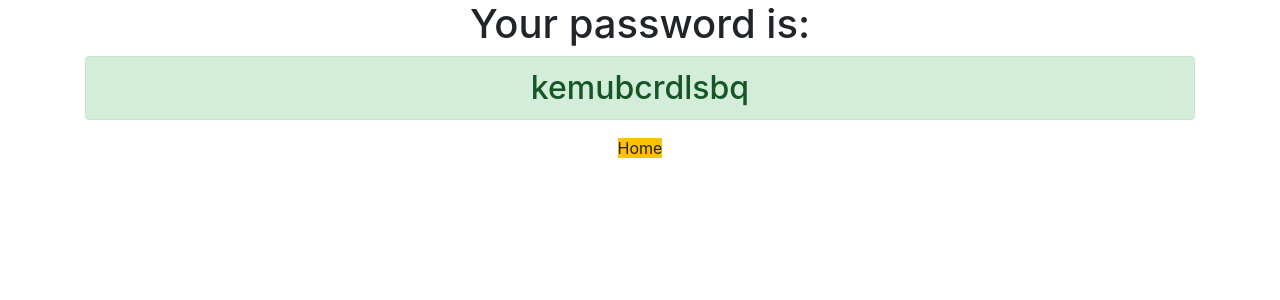
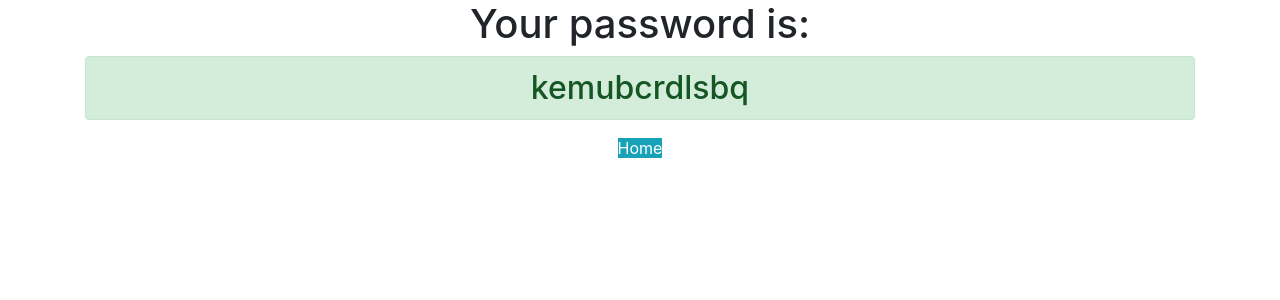
Before and after one commit to Arek1792/django3-password-generator, a Django app: page /generatedpassword in a window 1280 px wide. Shown: the top 300 px of the page. Run offline with Django 3.2, Linux system fonts and the light colour scheme; some libraries are stand-ins or nearby versions.

Commit message:
Some minor changes

```diff
--- a/generator/templates/generator/password.html
+++ b/generator/templates/generator/password.html
@@ -4,5 +4,5 @@
 <h1>Your password is:</h1>
 <h2 class="alert alert-success">{{password}}</h2>
 
-<a href="{% url 'home' %}" class="btn-warning">Home</a>
+<a href="{% url 'home' %}" class="btn-info">Home</a>
 </div>
--- a/passgen/settings.py
+++ b/passgen/settings.py
@@ -20,7 +20,7 @@ BASE_DIR = os.path.dirname(os.path.dirname(os.path.abspath(__file__)))
 # See https://docs.djangoproject.com/en/3.0/howto/deployment/checklist/
 
 # SECURITY WARNING: keep the secret key used in production secret!
-SECRET_KEY = 'ezw)#o5c(*l^m6!jfnu5@tb4e#&7-%f+pc01y+!32m%iruauuh'
+SECRET_KEY = 'ezw)#o5c(*l^m6!jfxdxdnu5@tb4e#&7-%f+pc01y+!32m%iruauuh'
 
 # SECURITY WARNING: don't run with debug turned on in production!
 DEBUG = True
```
